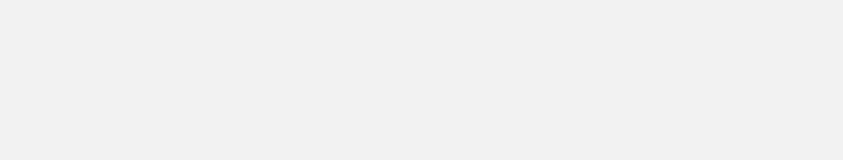
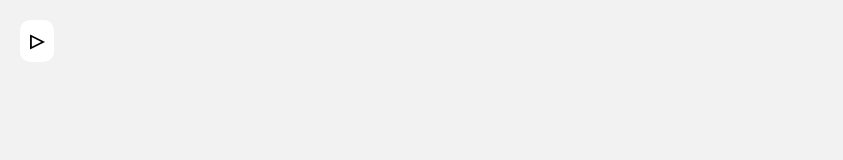
Before and after one commit to Gamemode1221/MindSharing-Front, a React (Create React App) app: page /login in a window 1280 px wide. Shown: the top 160 px of the page, without its empty margins (0-843 px from the left). Built offline with nearby package versions, Linux system fonts and the light colour scheme.

Commit message:
Update Menu
2023/04/02

```diff
--- a/src/js/login.jsx
+++ b/src/js/login.jsx
@@ -2,6 +2,7 @@ import React, { useState } from 'react';
 import { Routes, Route, Link } from 'react-router-dom';
 import '../css/login.css';
 import SignUp from '../js/signup';
+import Menu from '../js/menu';
 
 function LoginPage() {
   const [username, setUsername] = useState('');
@@ -41,6 +42,7 @@ function LoginPage() {
 
   return (
     <div className="login-container">
+      <Menu />
       <form className="login-form"  onSubmit={handleLogin}>
         <div className="form-group">
             <h2 className="login">로그인</h2>
--- a/src/js/signup.jsx
+++ b/src/js/signup.jsx
@@ -1,5 +1,6 @@
 import React, { useState } from 'react';
 import '../css/signup.css'; // CSS 파일 import
+import Menu from '../js/menu';
 
 function SignUp() {
     const [username, setUsername] = useState('');
@@ -39,6 +40,7 @@ function SignUp() {
 
     return (
       <div className="signup-container">
+        <Menu />
         <form className="signup-form"  onSubmit={handleLogin}>
           <div className="form-group">
               <h2 className="signup">환영합니다!</h2>
--- a/src/js/team.jsx
+++ b/src/js/team.jsx
@@ -1,5 +1,6 @@
 import React, { useState } from 'react';
 import '../css/team.css';
+import Menu from '../js/menu';
 
 function Team(){
     const [teamNames, setTeamNames] = useState([]);
@@ -27,6 +28,7 @@ function Team(){
 
   return (
     <div className="App">
+      <Menu />
       {showForm ? (
         <form onSubmit={addTeam}>
           <input type="text" name="teamName" placeholder="팀 이름을 입력 해 주세요" />
```
